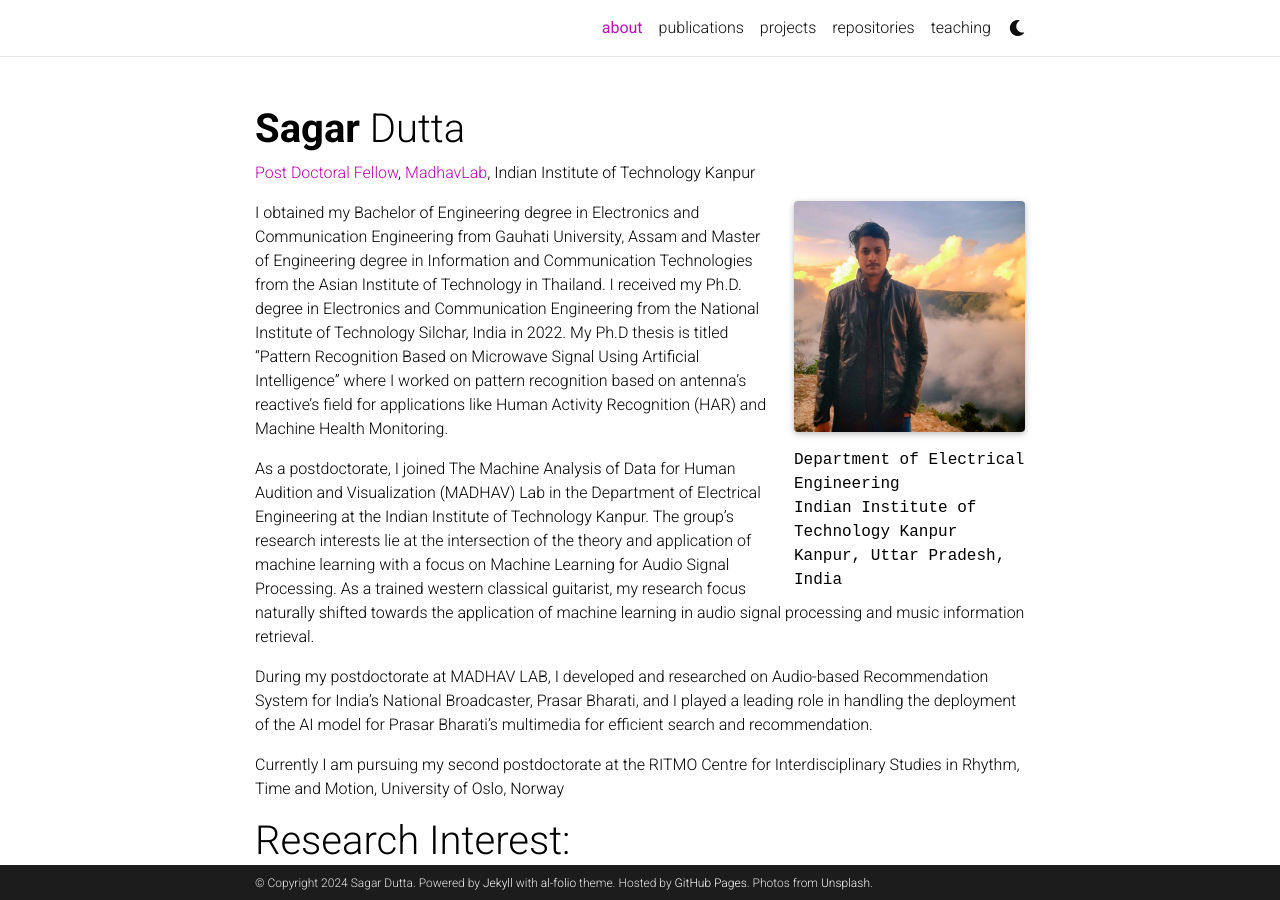
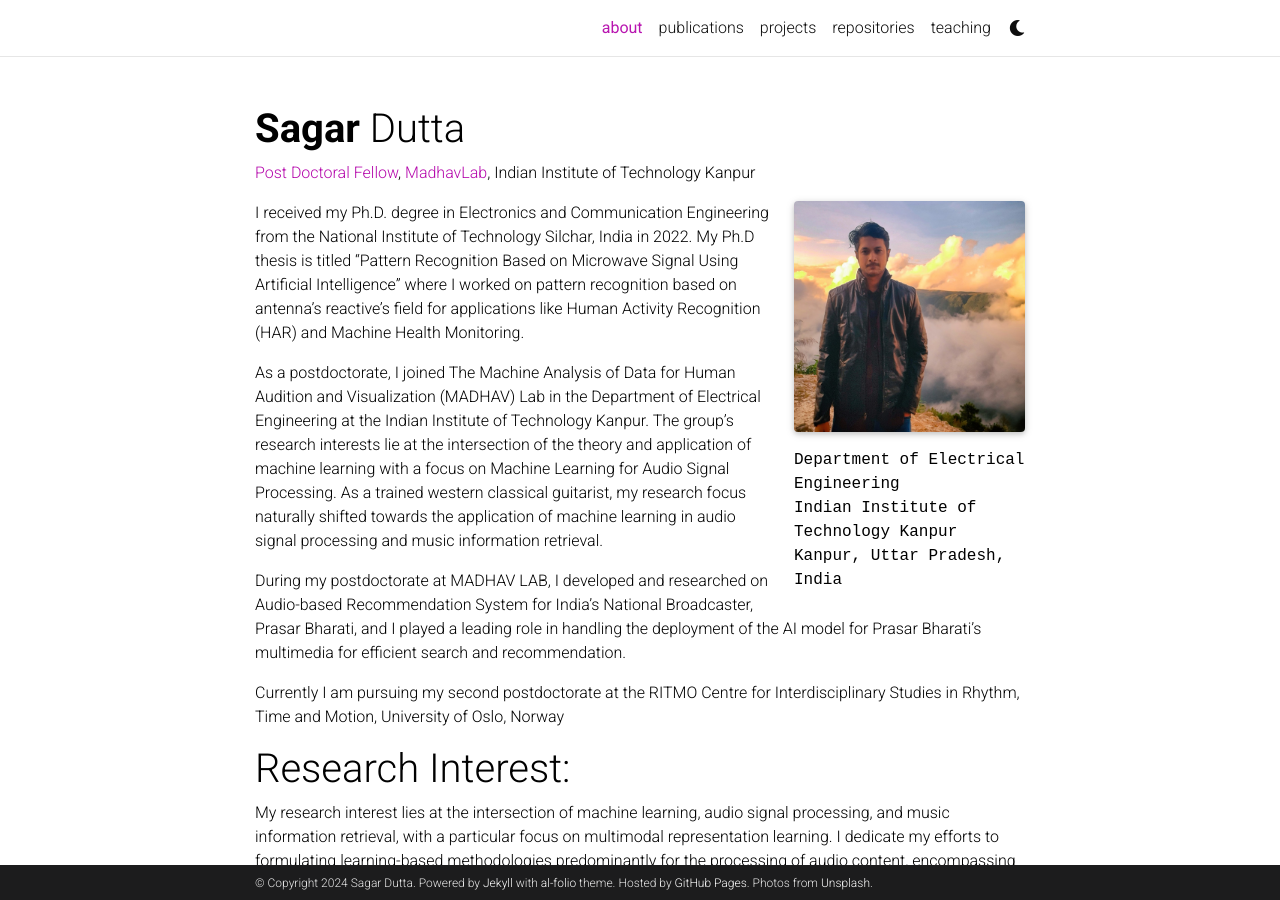
Before and after one commit to sagar0dutta/sagar0dutta.github.io, a Jekyll site: the page built from _pages/about.md, in a window 1280 px wide and 900 px high. Built offline with Jekyll 4.4.1, drawn with Linux system fonts in a browser that asks for light colours; full-size pictures stand in for the smaller copies a plugin makes; comment, search, counter and statistics services are not loaded; a style sheet for code colours, icons or effects is not loaded.

Commit message:
Update about.md

```diff
--- a/_pages/about.md
+++ b/_pages/about.md
@@ -19,7 +19,7 @@ selected_papers: true # includes a list of papers marked as "selected={true}"
 social: true  # includes social icons at the bottom of the page
 ---
 
-I obtained my Bachelor of Engineering degree in Electronics and Communication Engineering from Gauhati University, Assam and Master of Engineering degree in Information and Communication Technologies from the Asian Institute of Technology in Thailand. I received my Ph.D. degree in Electronics and Communication Engineering from the National Institute of Technology Silchar, India in 2022. My Ph.D thesis is titled “Pattern Recognition Based on Microwave Signal Using Artificial Intelligence” where I worked on pattern recognition based on antenna’s reactive’s field for applications like Human Activity Recognition (HAR) and Machine Health Monitoring.
+I received my Ph.D. degree in Electronics and Communication Engineering from the National Institute of Technology Silchar, India in 2022. My Ph.D thesis is titled “Pattern Recognition Based on Microwave Signal Using Artificial Intelligence” where I worked on pattern recognition based on antenna’s reactive’s field for applications like Human Activity Recognition (HAR) and Machine Health Monitoring.
 
 As a postdoctorate, I joined The Machine Analysis of Data for Human Audition and Visualization (MADHAV) Lab in the Department of Electrical Engineering at the Indian Institute of Technology Kanpur. The group’s research interests lie at the intersection of the theory and application of machine learning with a focus on Machine Learning for Audio Signal Processing. As a trained western classical guitarist, my research focus naturally shifted towards the application of machine learning in audio signal processing and music information retrieval.
 
```
